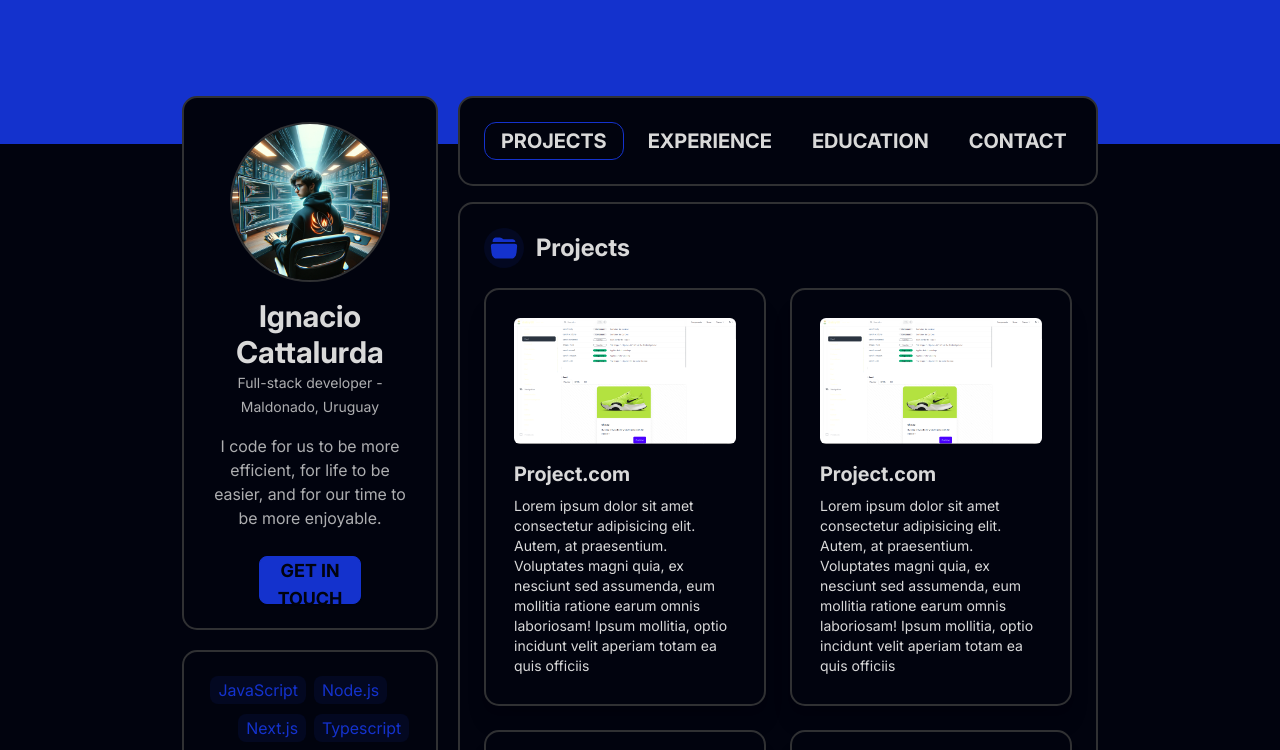
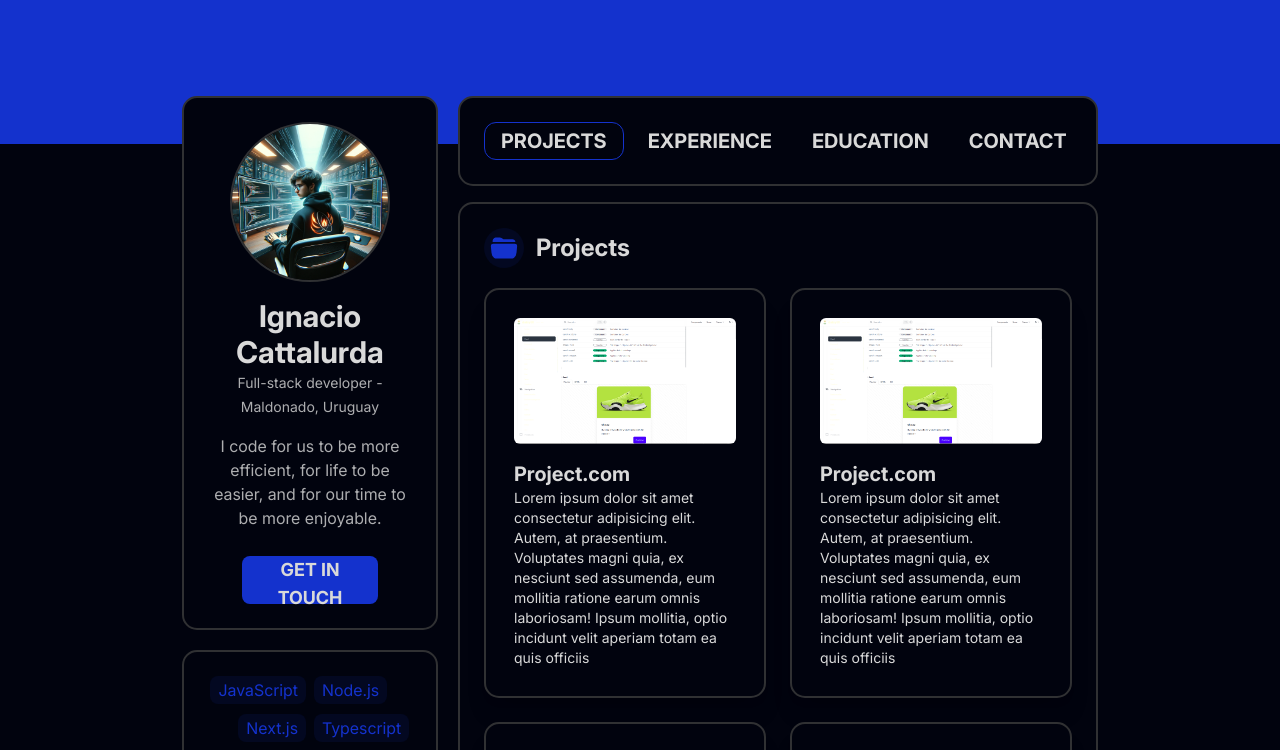
Before and after one commit to ignatiosdev/ignatios.dev, a Next.js app: page / in a window 1280 px wide. Shown: the top 750 px of the page. Built offline with nearby package versions, Linux system fonts and the light colour scheme.

Commit message:
fix: actionbutton text is now white

```diff
--- a/src/components/Button/Button.tsx
+++ b/src/components/Button/Button.tsx
@@ -1,11 +1,21 @@
 import { text } from "node:stream/consumers";
-""
+("");
 
-type Props = { text: string,onClick : React.MouseEventHandler<HTMLButtonElement> };
+type Props = {
+  text: string;
+  onClick: React.MouseEventHandler<HTMLButtonElement>;
+  className?: string;
+};
 
-export default function Button({ onClick, text }: Props) {
+export default function Button({ onClick, text, className }: Props) {
   return (
-    <button onClick={onClick} className="btn btn-block btn-primary text-lg font-bold text-base-100">
+    <button
+      onClick={onClick}
+      className={
+        `btn bg-primary font-bold ` + className
+
+      }
+    >
       {text}
     </button>
   );
--- a/src/components/Profile/ActionButton/ActionButton.tsx
+++ b/src/components/Profile/ActionButton/ActionButton.tsx
@@ -15,7 +15,7 @@ function ActionButton({}: Props) {
     router.push("./contact"); // Navigate to the contact page
   }
 
-  return <Button onClick={action} text="GET IN TOUCH" />; // Render the button
+  return <Button onClick={action} text="GET IN TOUCH" className="btn-block text-lg" />; // Render the button
 }
 
 export default ActionButton;
--- a/src/components/Profile/Profile.tsx
+++ b/src/components/Profile/Profile.tsx
@@ -24,7 +24,7 @@ function Profile({}: Props) {
         </p>
       </div>
 
-      <div className="w-1/2 mx-auto mt-2.5 ">
+      <div className="w-2/3 mx-auto mt-2.5 ">
         <ActionButton></ActionButton>
       </div>
     </div>
--- a/tailwind.config.ts
+++ b/tailwind.config.ts
@@ -16,6 +16,7 @@ const config: Config = {
   },
   plugins: [require("daisyui")],
   daisyui: {
+    styled:false,
     themes: [
       {
         dark: {
```
